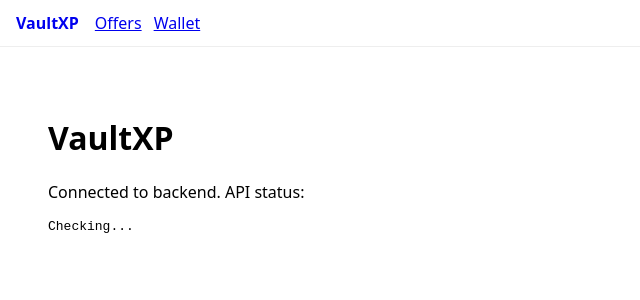
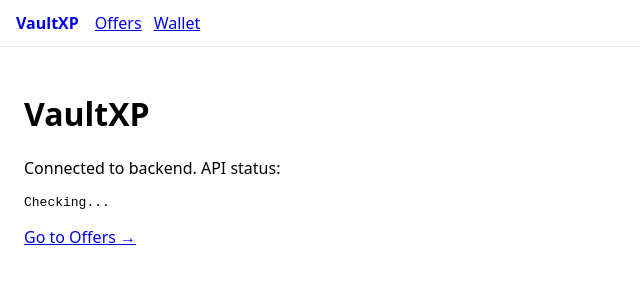
Before and after one commit to zachperez806-lab/vaultxp-web, a Next.js app: page / in a window 1280 px wide. Shown: the top 300 px of the page, without its empty margins (0-640 px from the left). Built offline with nearby package versions, Linux system fonts and the light colour scheme.

Commit message:
Update page.js

```diff
--- a/app/page.js
+++ b/app/page.js
@@ -1,9 +1,10 @@
 export default function Home() {
   return (
-    <main style={{ padding: 24, fontFamily: 'system-ui, sans-serif' }}>
+    <main>
       <h1>VaultXP</h1>
       <p>Connected to backend. API status:</p>
       <pre id="status">Checking...</pre>
+      <p><a href="/offers">Go to Offers →</a></p>
       <script
         dangerouslySetInnerHTML={{
           __html: `
```
